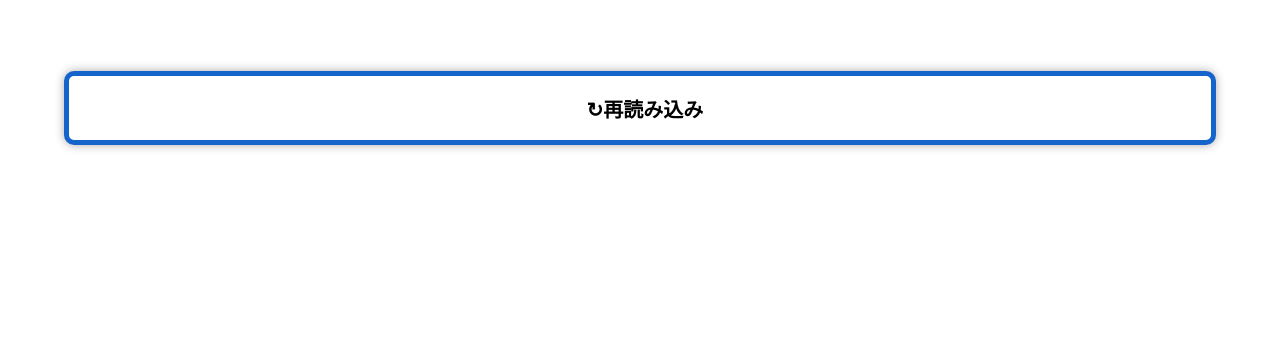
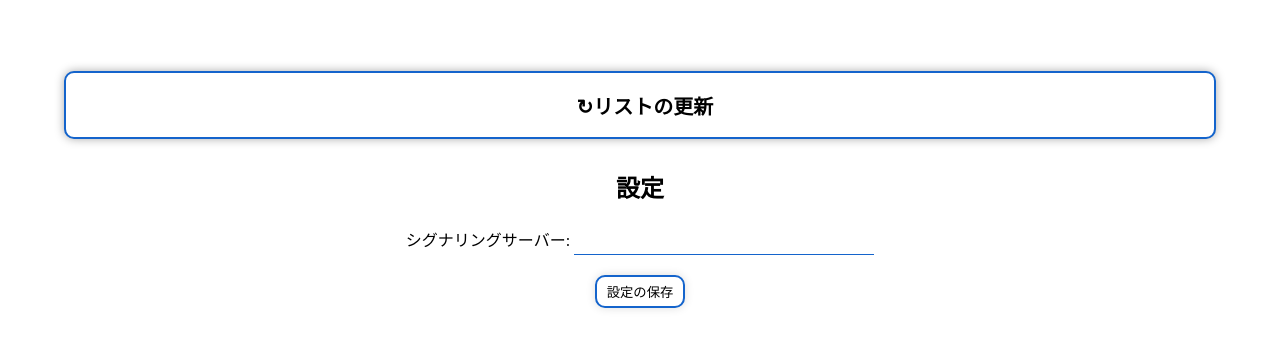
Before and after one commit to TeamKOTOCA/portapad_web, a plain HTML site: page apps/index.html in a window 1280 px wide. Shown: the part 81-430 px from the top of the page. Drawn offline with Linux system fonts and the light colour scheme; a web font is replaced by a local one.

Commit message:
シグナリングサーバー選択UI追加

```diff
--- a/apps/index.html
+++ b/apps/index.html
@@ -12,12 +12,21 @@
             <div id="a_codes">
             </div>
             <button class="a_card" onclick="window.location.reload()">
-                <h2>&#x21BB;再読み込み</h2>
+                <h2>&#x21BB;リストの更新</h2>
             </button>
             <button id="installBtn">インストール</button>
+            <h2>設定</h2>
+            <div>
+                <label for="name">
+                    シグナリングサーバー:
+                    <input id="sigserver_address" type="text" name="sigserver_address" />
+                </label>
+            </div>
+            <button id="setting_save_button" onclick="savesetting_top();">設定の保存</button>
             <style>
                 html,body{
                     margin: 0;
+                    text-align: center;
                 }
                 h1{
                     text-align: center;
@@ -27,7 +36,7 @@
                 .a_card{
                     width: 90vw;
                     margin: 10px 5vw;
-                    border: 5px solid #1464cc;
+                    border: 2px solid #1464cc;
                     border-radius: 10px;
                     box-shadow: #aaa 0px 0px 10px;
                     background-color: #fff;
@@ -42,6 +51,28 @@
                 #installBtn{
                     display: none;
                 }
+                #sigserver_address{
+                    border: none;
+                    border-bottom: #1464cc 1px solid;
+                    width: 300px;
+                    padding: 10px 5px 5px 5px;
+                }
+                #sigserver_address:focus{
+                    outline: none;
+                    background-color: #eee;
+                }
+                #setting_save_button{
+                    margin-top: 20px;
+                    background-color: #fff;
+                    padding: 5px 10px;
+                    border-radius: 10px;
+                    border: 2px solid #1464cc;
+                    box-shadow: #ddd 0px 0px 10px;
+                    transition: all 0.05s ease;
+                }
+                #setting_save_button:hover{
+                    box-shadow: none;
+                }
             </style>
         </div>
         <!--websocket&WebRTCの接続処理-->
--- a/apps/main.js
+++ b/apps/main.js
@@ -1,6 +1,12 @@
+        //シグナリングサーバーが設定されていなければ公式のものを追加
+        if(localStorage.getItem("sigserver") == null || localStorage.getItem("sigserver") == ""){
+            localStorage.setItem("sigserver", "wss://portapad-signal.onrender.com");
+        }
+        var sigserverinput = document.getElementById("sigserver_address");
+        sigserverinput.value = localStorage.getItem("sigserver");
+
         var ws;
-        ws = new WebSocket('wss://portapad-signal.onrender.com');
-        console.log('wss://portapad-signal.onrender.com');
+        ws = new WebSocket(localStorage.getItem("sigserver"));
 
 
         //認証用ed25519のいろいろ
@@ -190,6 +196,16 @@
             .catch(error => console.error("Offer作成エラー:", error));
         }
 
+
+
+        //設定の保存（トップページ）
+        window.savesetting_top = function(){
+            var sigserverinput = document.getElementById("sigserver_address");
+            localStorage.setItem("sigserver", sigserverinput.value);
+            window.location.reload()
+        }
+
+
     //実際に送信する関数
 
     window.SendRtcMBtn = function(btype){
```
